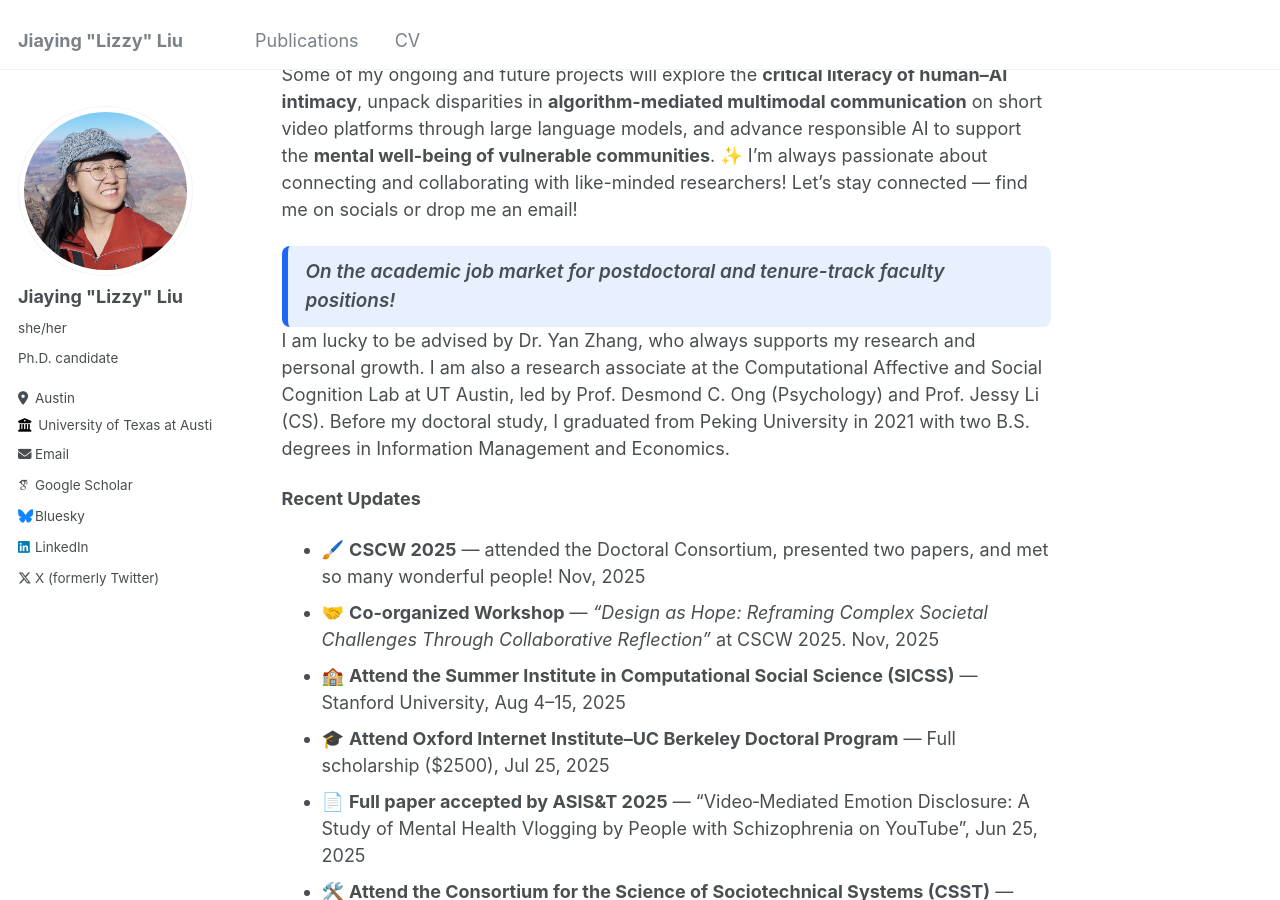
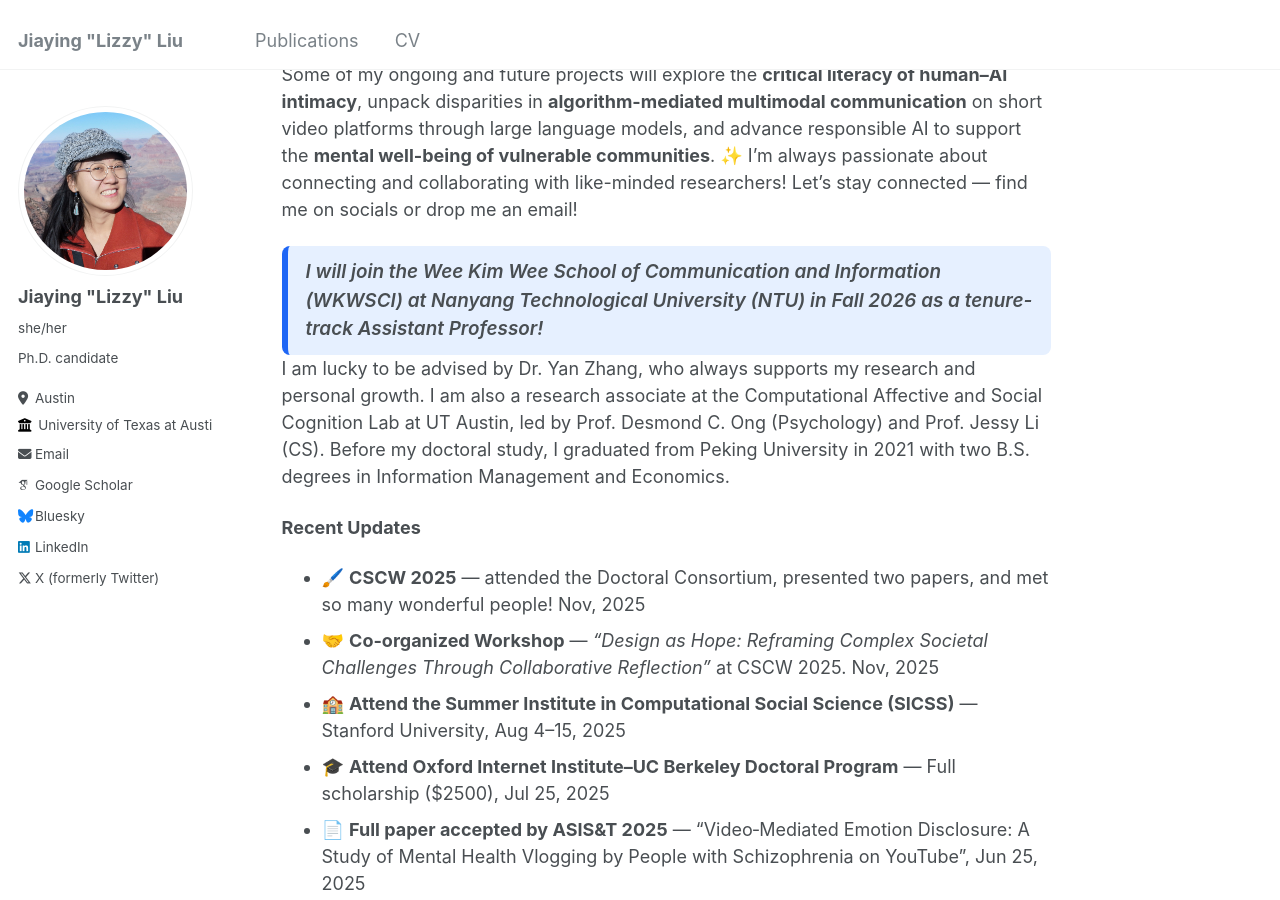
Before and after one commit to lizzyliu666/lizzyliu666.github.io, a Jekyll site: the page built from _pages/about.md, in a window 1280 px wide and 900 px high, scrolled down 845 px. Built offline with Jekyll 4.4.1, drawn with Linux system fonts in a browser that asks for light colours; some web fonts are replaced.

Commit message:
Revise academic job market statement
Updated academic position information and added future role.

```diff
--- a/_pages/about.md
+++ b/_pages/about.md
@@ -35,7 +35,7 @@ Some of my ongoing and future projects will explore the **critical literacy of h
   font-weight:600;
   font-size:1.05em;
 ">
-<em>On the academic job market for postdoctoral and tenure-track faculty positions!</em>
+<em>I will join the Wee Kim Wee School of Communication and Information (WKWSCI) at Nanyang Technological University (NTU) in Fall 2026 as a tenure-track Assistant Professor! </em>
 </div>
 
 I am lucky to be advised by Dr. Yan Zhang, who always supports my research and personal growth. I am also a research associate at the Computational Affective and Social Cognition Lab at UT Austin, led by Prof. Desmond C. Ong (Psychology) and Prof. Jessy Li (CS). Before my doctoral study, I graduated from Peking University in 2021 with two B.S. degrees in Information Management and Economics.
```
